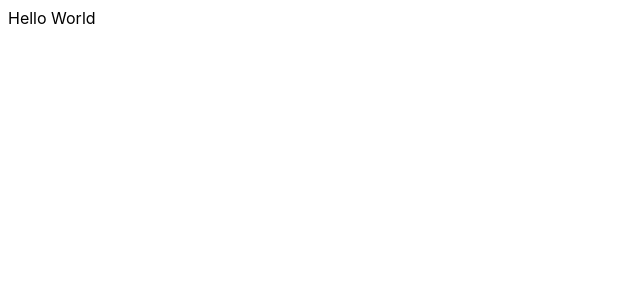
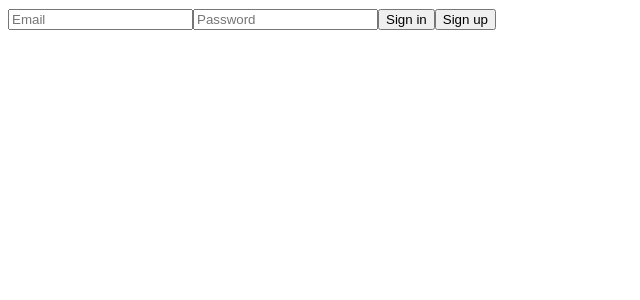
Before and after one commit to IrvingWash/jwt-auth, a React (Create React App) app in the folder jwt-auth-client/: page / in a window 1280 px wide. Shown: the top 300 px of the page, without its empty margins (0-640 px from the left). Built offline with nearby package versions, Linux system fonts and the light colour scheme.

Commit message:
use loginform in app

```diff
--- a/jwt-auth-client/src/App.tsx
+++ b/jwt-auth-client/src/App.tsx
@@ -1,7 +1,9 @@
+import { LoginForm } from './components/login-form';
+
 export function App(): JSX.Element {
 	return (
 		<div className="App">
-			Hello World
+			<LoginForm></LoginForm>
 		</div>
 	);
 }
--- a/jwt-auth-client/src/components/login-form.tsx
+++ b/jwt-auth-client/src/components/login-form.tsx
@@ -1,8 +1,11 @@
-import React, { useState } from 'react';
+import React, { useContext, useState } from 'react';
+
+import { Context } from '../';
 
 export function LoginForm(): JSX.Element {
 	const [email, setEmail] = useState('');
 	const [password, setPassword] = useState('');
+	const { store } = useContext(Context);
 
 	return (
 		<div>
@@ -19,8 +22,8 @@ export function LoginForm(): JSX.Element {
 				value={ password }
 				onChange={ handlePasswordInput }
 			/>
-			<button>Sign in</button>
-			<button>Sign up</button>
+			<button onClick={ signIn }>Sign in</button>
+			<button onClick={ signUp }>Sign up</button>
 		</div>
 	);
 
@@ -31,4 +34,12 @@ export function LoginForm(): JSX.Element {
 	function handlePasswordInput(event: React.ChangeEvent<HTMLInputElement>): void {
 		setPassword(event.target.value);
 	}
+
+	function signIn(): void {
+		store.signIn(email, password);
+	}
+
+	function signUp(): void {
+		store.signUp(email, password);
+	}
 }
--- a/jwt-auth-client/src/http/index.ts
+++ b/jwt-auth-client/src/http/index.ts
@@ -1,4 +1,4 @@
-import axios, { AxiosRequestConfig } from 'axios';
+import axios from 'axios';
 
 const baseUrl = 'http://localhost:3333';
 
--- a/jwt-auth-client/src/services/auth-servoce.ts
+++ b/jwt-auth-client/src/services/auth-service.ts
@@ -5,14 +5,14 @@ import { AuthResponse } from '../models/response/auth-response';
 
 export default class AuthService {
 	public static async signIn(email: string, password: string): Promise<AxiosResponse<AuthResponse>> {
-		return api.post<AuthResponse>('/sign-in', { email, password });
+		return api.post<AuthResponse>('auth/sign-in', { email, password });
 	}
 
 	public static async signUp(email: string, password: string): Promise<AxiosResponse<AuthResponse>> {
-		return api.post<AuthResponse>('/sign-up', { email, password });
+		return api.post<AuthResponse>('auth/sign-up', { email, password });
 	}
 
 	public static async logOut(): Promise<void> {
-		api.get<AuthResponse>('/log-out');
+		api.get<AuthResponse>('auth/log-out');
 	}
 }
--- a/jwt-auth-client/src/store/store.ts
+++ b/jwt-auth-client/src/store/store.ts
@@ -1,7 +1,7 @@
 import { makeAutoObservable } from 'mobx';
 
 import { IUser } from '../models/IUser';
-import AuthService from '../services/auth-servoce';
+import AuthService from '../services/auth-service';
 
 export class Store {
 	public user: IUser | null = null;
```
